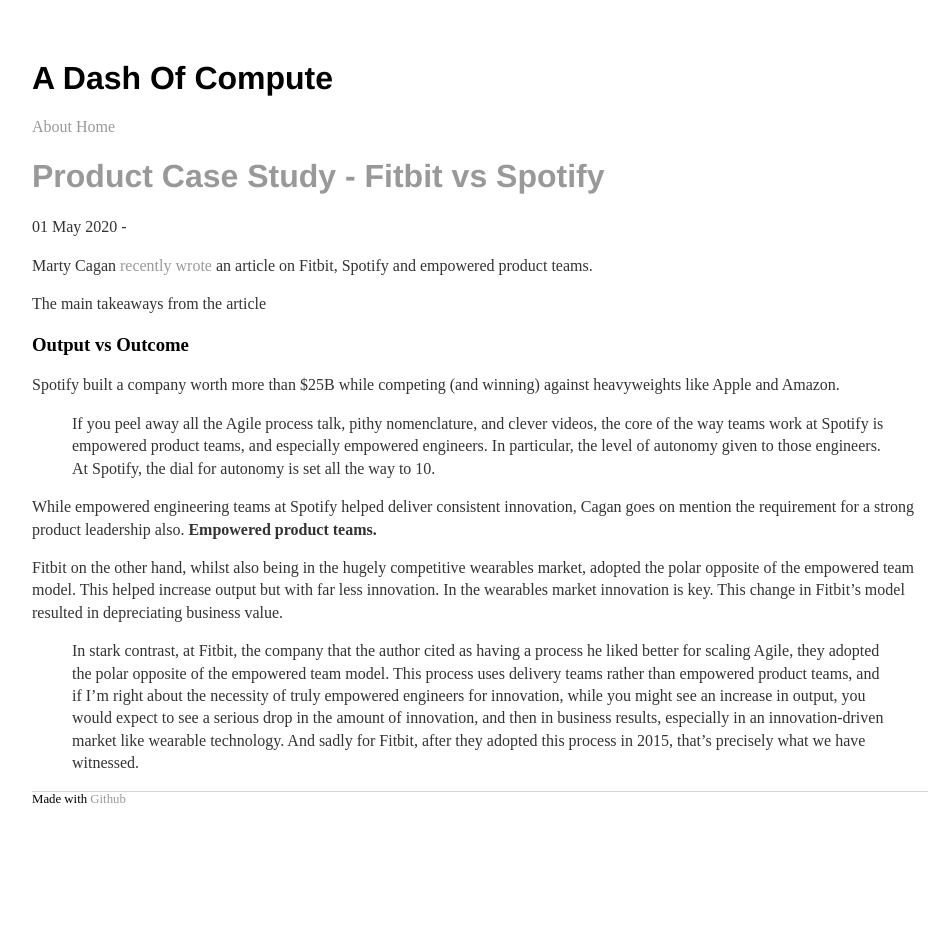
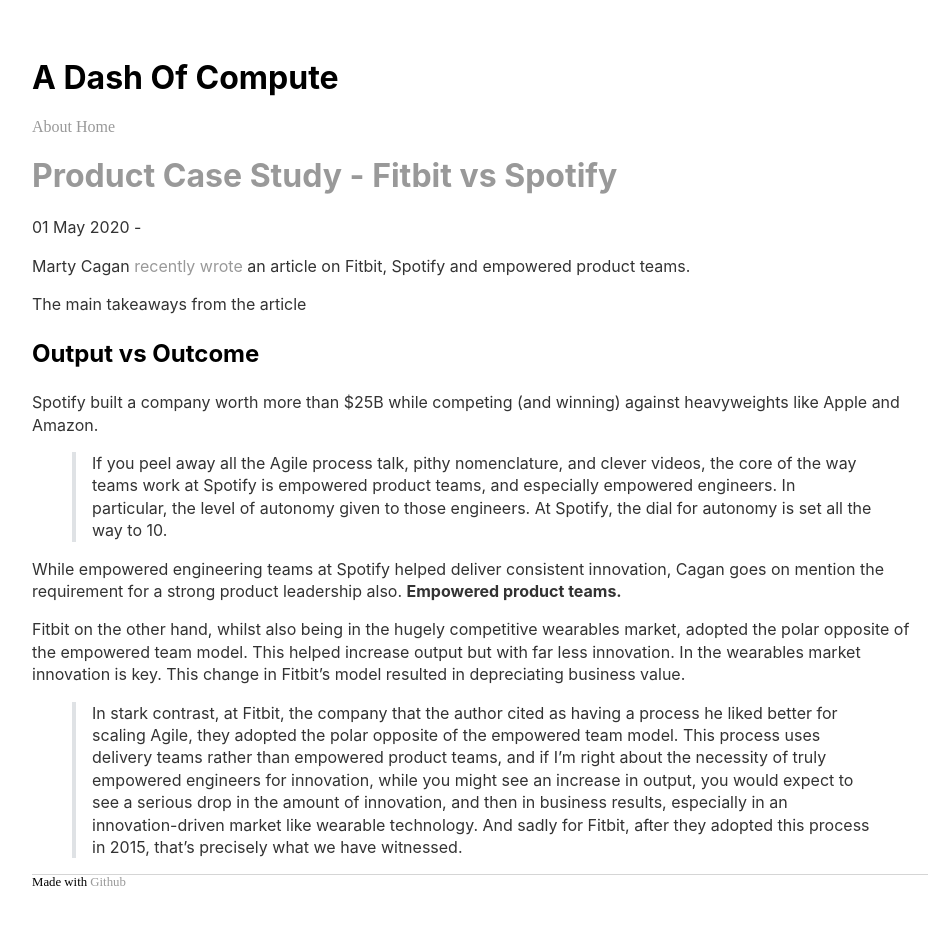
Before and after one commit to sautee/sautee.github.io, a Jekyll site: the page built from _posts/2020-05-05-fitbitspotify.md, in a window 1280 px wide. Shown: the whole page, without its empty margins (160-1105 px from the left). Built offline with Jekyll 4.4.1, drawn with Linux system fonts in a browser that asks for light colours; nearby versions of some CDN libraries; library files that are not in the unit come from our copies; before the commit the page ends 900 px from its top, so only the background shows below that.

Commit message:
Update site.css

```diff
--- a/css/site.css
+++ b/css/site.css
@@ -13,15 +13,19 @@
   width: 70%;
 }
 
-h1 {
-  font-size: 3em;
-  font-family: "Helvetica Neue", "Helvetica", sans-serif;
+h1,
+h2,
+h3,
+h4 {
+  font-size: 1.5rem;
+  font-family: -apple-system,BlinkMacSystemFont,Segoe UI,Helvetica,Arial,sans-serif,Apple Color Emoji,Segoe UI Emoji;
 }
 
 p {
   font-size: 1rem;
   line-height: 1.4em;
   color: #333;
+  font-family: -apple-system,BlinkMacSystemFont,Segoe UI,Helvetica,Arial,sans-serif,Apple Color Emoji,Segoe UI Emoji;
 }
 
 a {
@@ -29,9 +33,10 @@
   color: #999;
 }
 
-footer {
-  border-top: 1px solid #d5d5d5;
-  font-size: 0.8em;
+blockquote {
+  padding: 0 1em;
+  color: #6a737d;
+  border-left: .25em solid #dfe2e5;
 }
 
 ul.posts {
@@ -43,6 +48,11 @@
   list-style: none;
 }
 
+footer {
+  border-top: 1px solid #d5d5d5;
+  font-size: 0.8em;
+}
+
 @media screen and (min-width: 800px) {
   /* Desktop styles go here */
   h1 {
```
